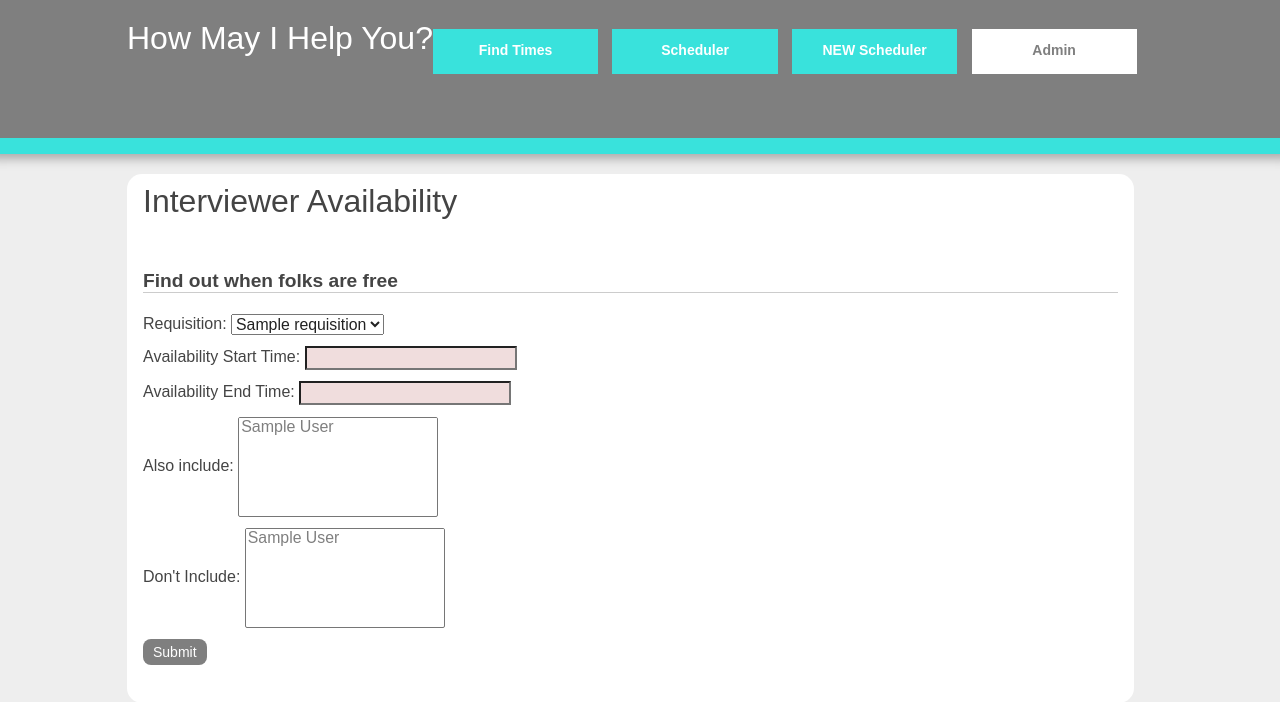
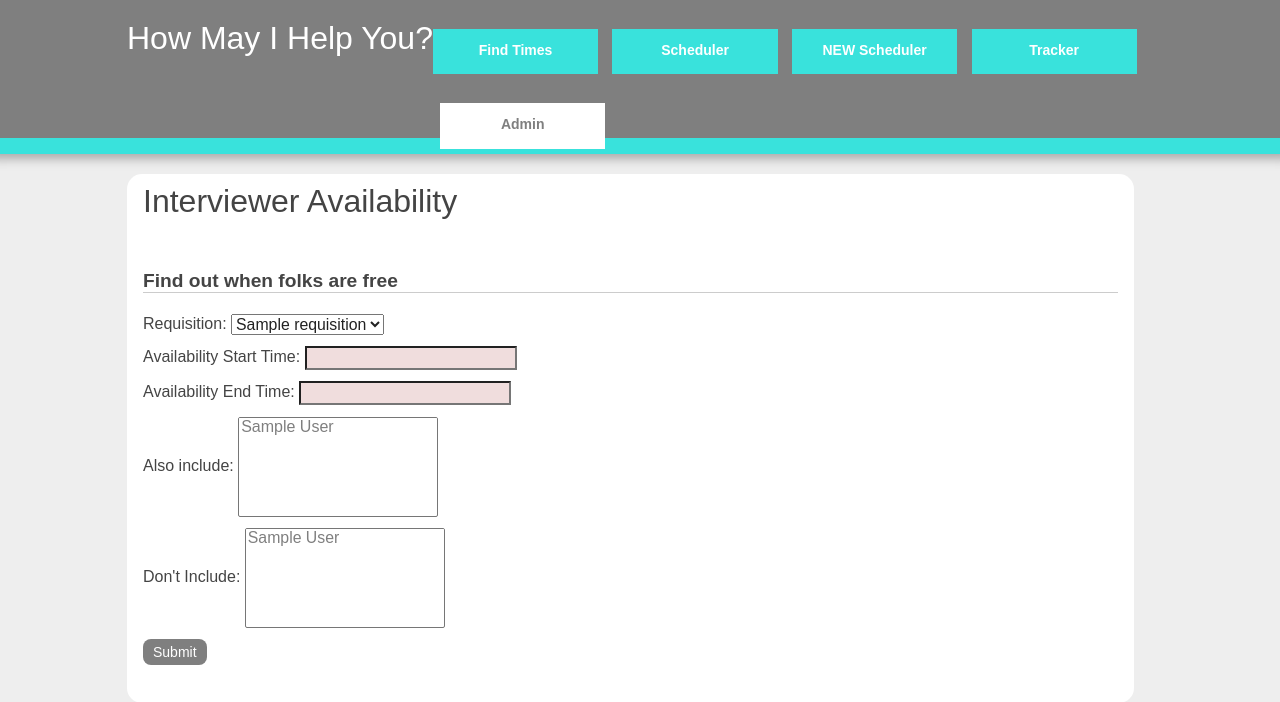
Before and after one commit to kmorrison/caltech, a Django app: page /find_times/ in a window 1280 px wide. Shown: the top 702 px of the page. Run offline with Django 3.2, Linux system fonts and the light colour scheme; tables that the repository leaves empty hold one stand-in row (values such as "Sample post"); parts of the project's set-up code (start-up, migrations or seed data) failed here and were passed over; some libraries are stand-ins or nearby versions.

Commit message:
Add tracker link

```diff
--- a/templates/base.html
+++ b/templates/base.html
@@ -32,6 +32,7 @@
 					<li> <a href="/find_times">Find Times</a></li>
 					<li> <a href="/scheduler">Scheduler</a></li>
 					<li> <a href="/new_scheduler">NEW Scheduler</a></li>
+					<li> <a href="/tracker">Tracker</a></li>
 					<li id="admin"> <a href="/admin" target="_blank">Admin</a> </li>
 				</ul>
 			</nav>
```
